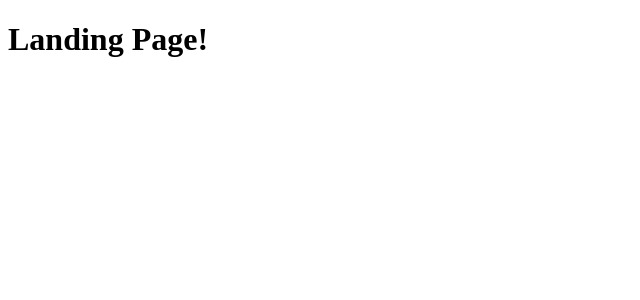
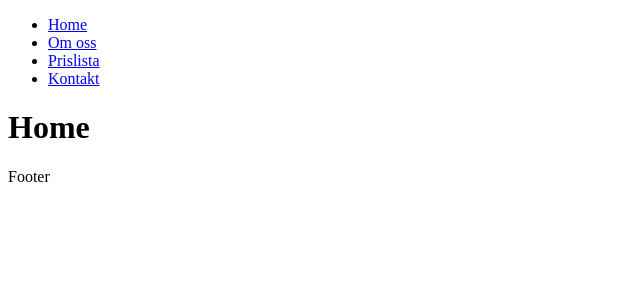
Before and after one commit to dkingbrandt/rk.code, a React (Create React App) app in the folder client/: page / in a window 1280 px wide. Shown: the top 300 px of the page, without its empty margins (0-640 px from the left). Built offline with nearby package versions, Linux system fonts and the light colour scheme.

Commit message:
router start up

```diff
--- a/client/package.json
+++ b/client/package.json
@@ -9,6 +9,7 @@
     "node-sass": "^7.0.3",
     "react": "^18.2.0",
     "react-dom": "^18.2.0",
+    "react-router-dom": "^6.11.2",
     "react-scripts": "5.0.1",
     "web-vitals": "^2.1.4"
   },
--- a/client/src/App.js
+++ b/client/src/App.js
@@ -1,9 +1,25 @@
 import './css/App.css';
+import { useState } from "react";
+import { Routes, Route } from "react-router-dom";
+import Header from './components/Header';
+import Footer from './components/Footer';
+import AboutUS from './components/AboutUs';
+import Pricelist from './components/Pricelist';
+import Contact from './components/Contact';
+import Home from './components/Home';
 
 function App() {
+    const [authorized, setAuthorized] = useState(false);
   return (
     <div className="App">
-     <h1>Landing Page!</h1>
+      <Header/>
+      <Routes>
+         <Route path="/" element={<Home authorized={authorized} />} />
+         <Route path="/om-oss" element={<AboutUS authorized={authorized} />} />
+         <Route path="/prislista" element={<Pricelist authorized={authorized} />} />
+         <Route path="/kontakt" element={<Contact authorized={authorized} />} />
+      </Routes>
+      <Footer/>
     </div>
   );
 }
--- /dev/null
+++ b/client/src/components/AboutUs.jsx
@@ -0,0 +1,8 @@
+import React from 'react'
+
+function AboutUS() {
+  return (
+    <div>About us</div>
+  )
+}
+export default AboutUS;
--- /dev/null
+++ b/client/src/components/Contact.jsx
@@ -0,0 +1,8 @@
+import React from 'react'
+
+function Contact() {
+  return (
+    <div>Contact</div>
+  )
+}
+export default Contact;
--- a/client/src/components/Header.js
+++ b/client/src/components/Header.js
@@ -1,7 +1,38 @@
 import React from 'react'
+import { useState } from "react";
+import { NavLink } from "react-router-dom";
 
 export default function Header() {
   return (
-    <div>Header</div>
+    <div>
+      <header>
+        <ul>
+          <li>
+          <NavLink  className="link"
+              to="/"
+             >
+                Home</NavLink>
+           </li>
+          <li>
+          <NavLink  className="link"
+              to="/om-oss"
+            >
+                Om oss</NavLink>
+           </li>
+          <li>
+          <NavLink  className="link"
+              to="/prislista"
+             >
+                Prislista</NavLink>
+           </li>
+          <li>
+          <NavLink  className="link"
+              to="/kontakt"
+            >
+                Kontakt</NavLink>
+           </li>
+        </ul>
+      </header>
+    </div>
   )
 }
--- /dev/null
+++ b/client/src/components/Home.jsx
@@ -0,0 +1,10 @@
+import React from 'react'
+
+function Home() {
+  return (
+    <div>
+      <h1>Home</h1>
+    </div>
+  )
+}
+export default Home;
--- /dev/null
+++ b/client/src/components/Pricelist.jsx
@@ -0,0 +1,8 @@
+import React from 'react'
+
+function Pricelist() {
+  return (
+    <div>PriceList</div>
+  )
+}
+export default Pricelist;
--- a/client/src/index.js
+++ b/client/src/index.js
@@ -1,10 +1,13 @@
 import React from 'react';
-import ReactDOM from 'react-dom/client';
+import ReactDOM from "react-dom";
+import { BrowserRouter } from "react-router-dom";
 import App from './App';
 
 const root = ReactDOM.createRoot(document.getElementById('root'));
 root.render(
   <React.StrictMode>
+    <BrowserRouter>
     <App />
+    </BrowserRouter>
   </React.StrictMode>
 );
--- a/package.json
+++ b/package.json
@@ -14,6 +14,7 @@
   "license": "ISC",
   "dependencies": {
     "concurrently": "^8.0.1",
-    "express": "^4.18.2"
+    "express": "^4.18.2",
+    "react-router-dom": "^6.11.2"
   }
 }
```
Also changed, not shown: 2 other files (tests, documents, lock files or other folders).
